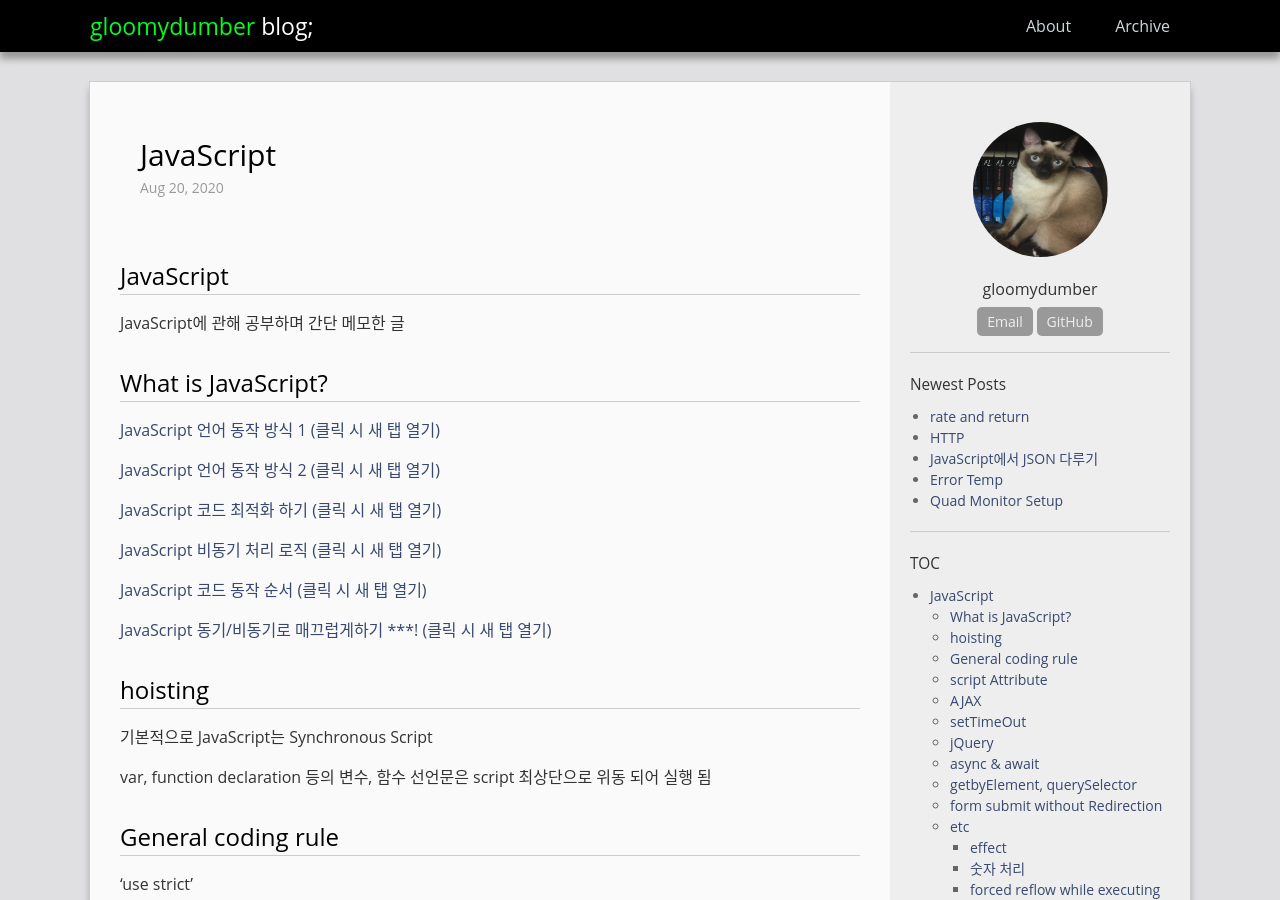
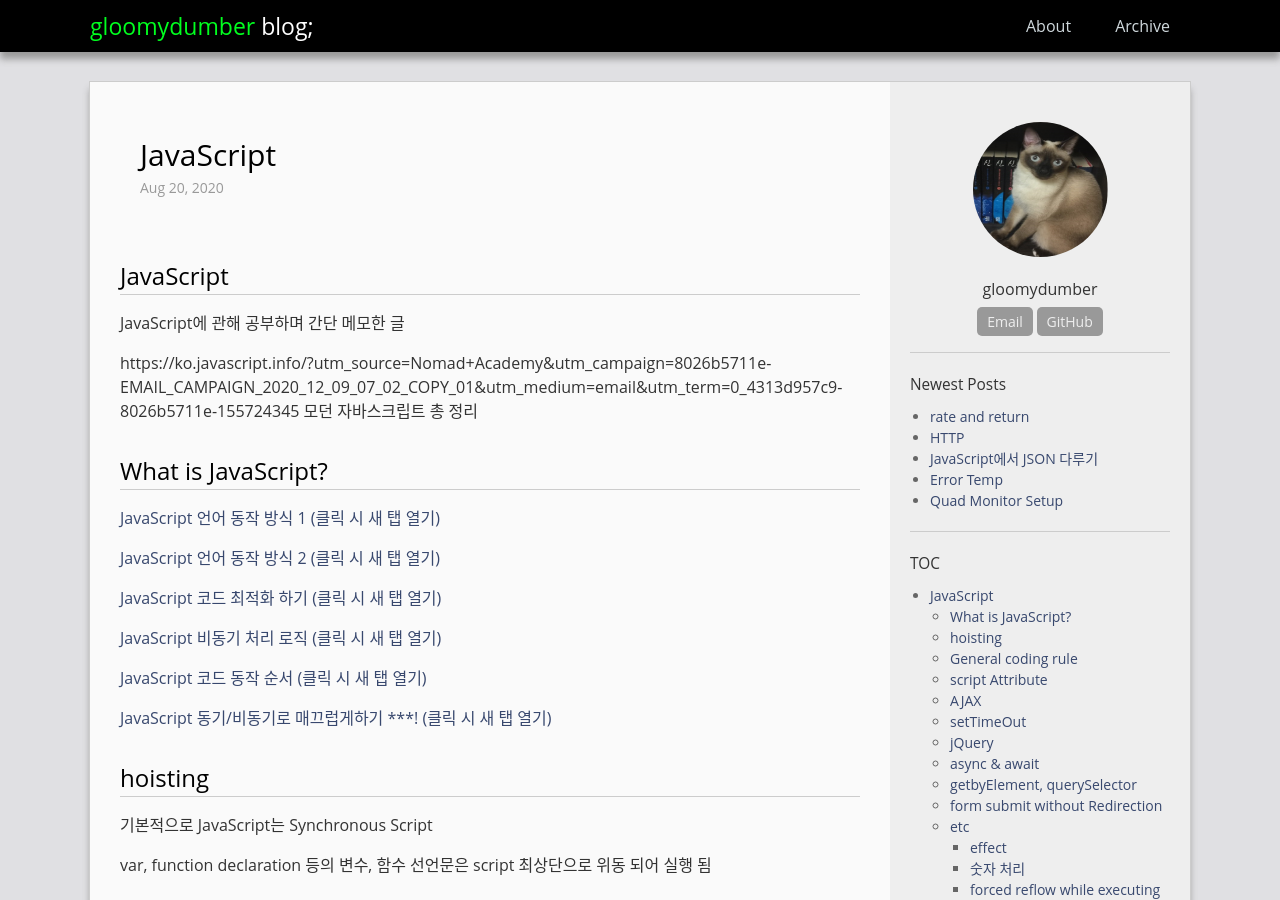
Before and after one commit to gloomydumber/copy, a Jekyll site: the page built from _posts/2020-08-20-generalJs.md, in a window 1280 px wide and 900 px high. Built offline with Jekyll 4.4.1, drawn with Linux system fonts in a browser that asks for light colours; comment, search, counter and statistics services are not loaded.

Commit message:
PostModded

```diff
--- a/_posts/2020-08-20-generalJs.md
+++ b/_posts/2020-08-20-generalJs.md
@@ -11,6 +11,8 @@ use_math: true
 # JavaScript
 
 JavaScript에 관해 공부하며 간단 메모한 글
+
+https://ko.javascript.info/?utm_source=Nomad+Academy&utm_campaign=8026b5711e-EMAIL_CAMPAIGN_2020_12_09_07_02_COPY_01&utm_medium=email&utm_term=0_4313d957c9-8026b5711e-155724345 모던 자바스크립트 총 정리
 
 ## What is JavaScript?
 
```
